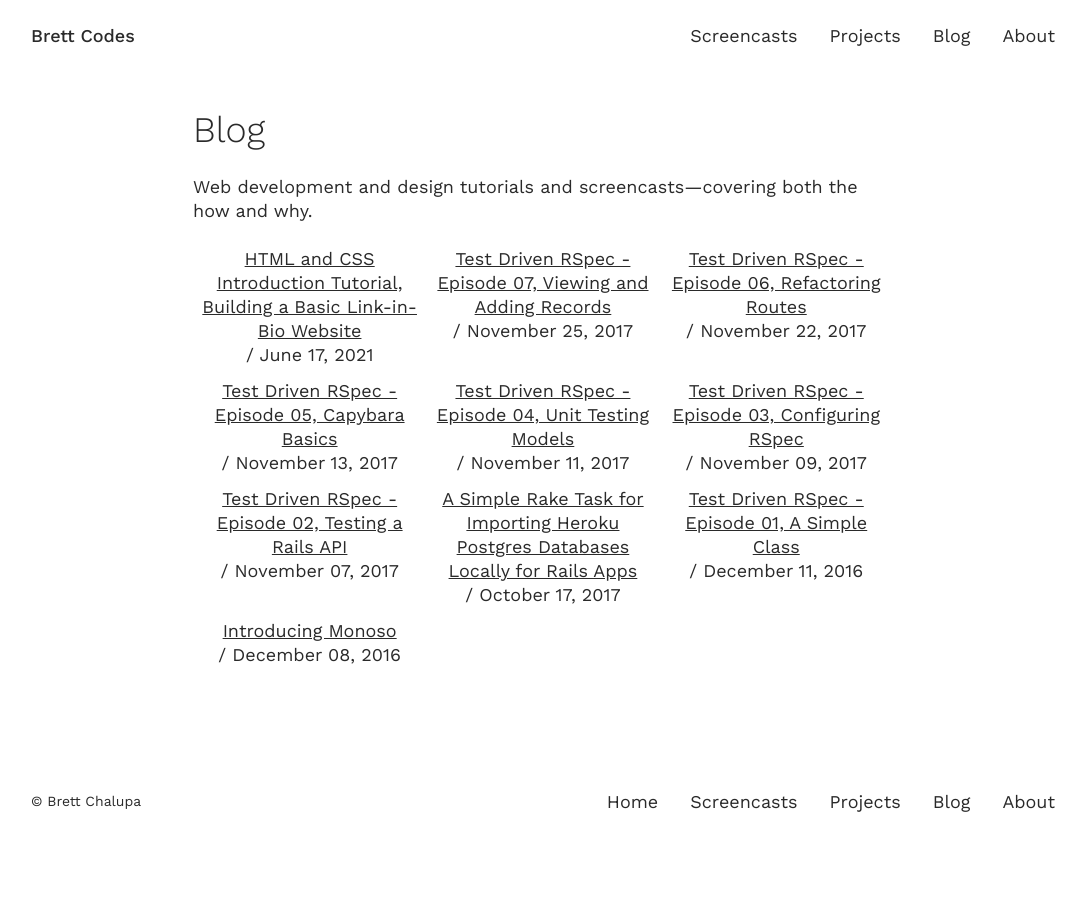
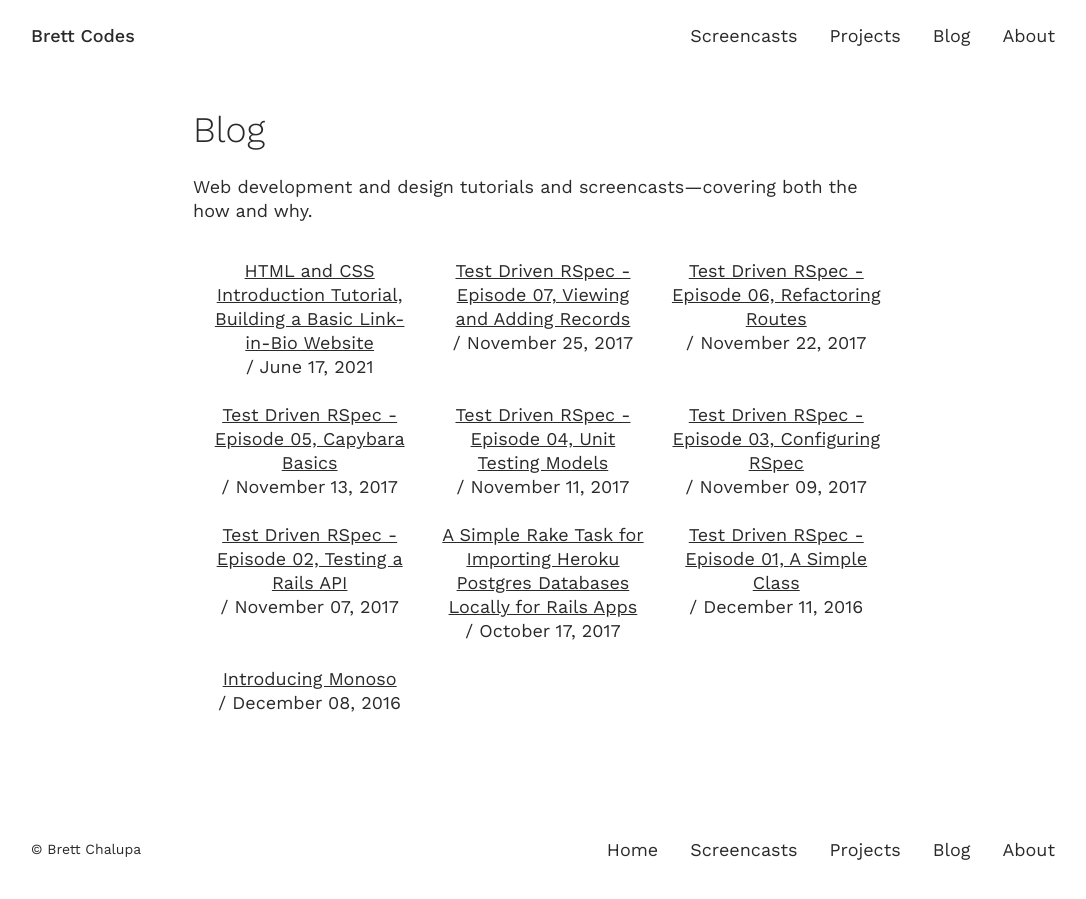
Before and after one commit to brettchalupa/brettcodes, a Jekyll site: the page built from blog.html, in a window 1280 px wide. Shown: the whole page, without its empty margins (97-1183 px from the left). Built offline with Jekyll 4.4.1, drawn with Linux system fonts in a browser that asks for light colours.

Commit message:
Add spacing between blog posts in the grid

```diff
--- a/_sass/layout.scss
+++ b/_sass/layout.scss
@@ -357,14 +357,16 @@ iframe {
 // Post / Entry
 
 .posts {
+  list-style: none;
   text-align: center;
-  list-style: none;
 
   display: flex;
   flex-wrap: wrap;
 
   li {
     flex-basis: 33.33%;
+    padding: 12px;
+    box-sizing: border-box;
 
     a {
       display: block;
```
